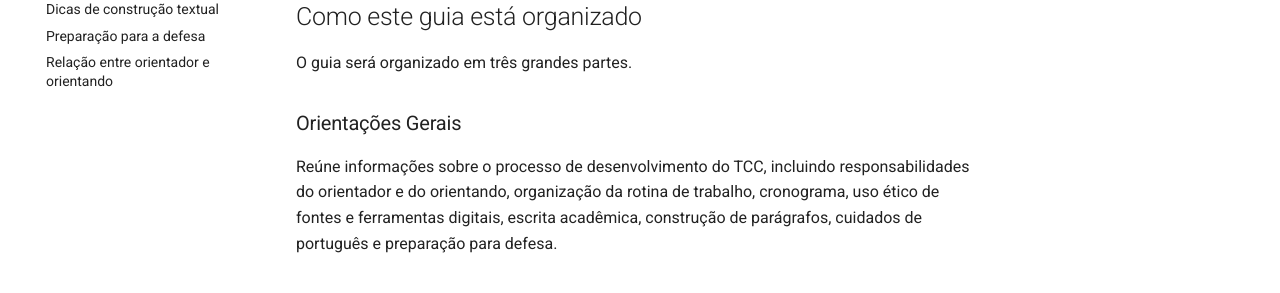
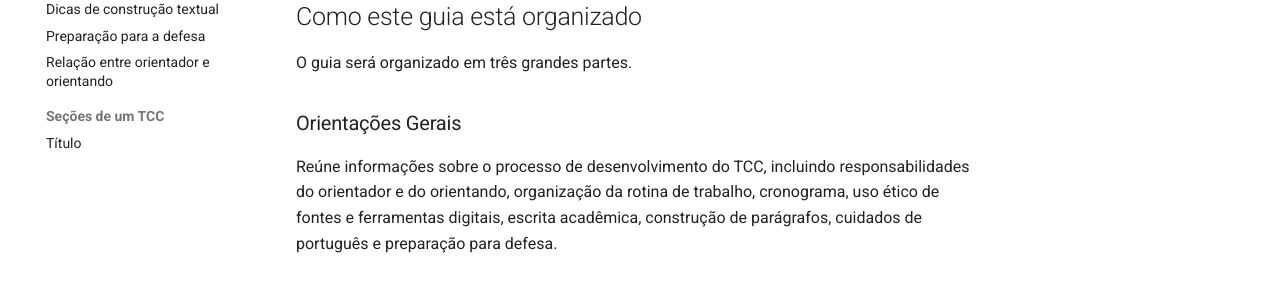
Before and after one commit to danielaflor/tcc, an MkDocs documentation site: the page built from docs/index.md, in a window 1280 px wide. Shown: the part 390-683 px from the top of the page. Built offline with MkDocs 1.6.1 and Material for MkDocs 9.7.7, drawn with Linux system fonts in a browser that asks for light colours.

Commit message:
Add section for TCC with title reference

```diff
--- a/mkdocs.yml
+++ b/mkdocs.yml
@@ -38,3 +38,5 @@ nav:
       - Dicas de construção textual: orientacoes-gerais/dicas-portugues.md
       - Preparação para a defesa: orientacoes-gerais/defesa.md
       - Relação entre orientador e orientando: orientacoes-gerais/orientador-orientando.md
+  - Seções de um TCC:
+      - Título: secoes-tcc/titulo.md
```
